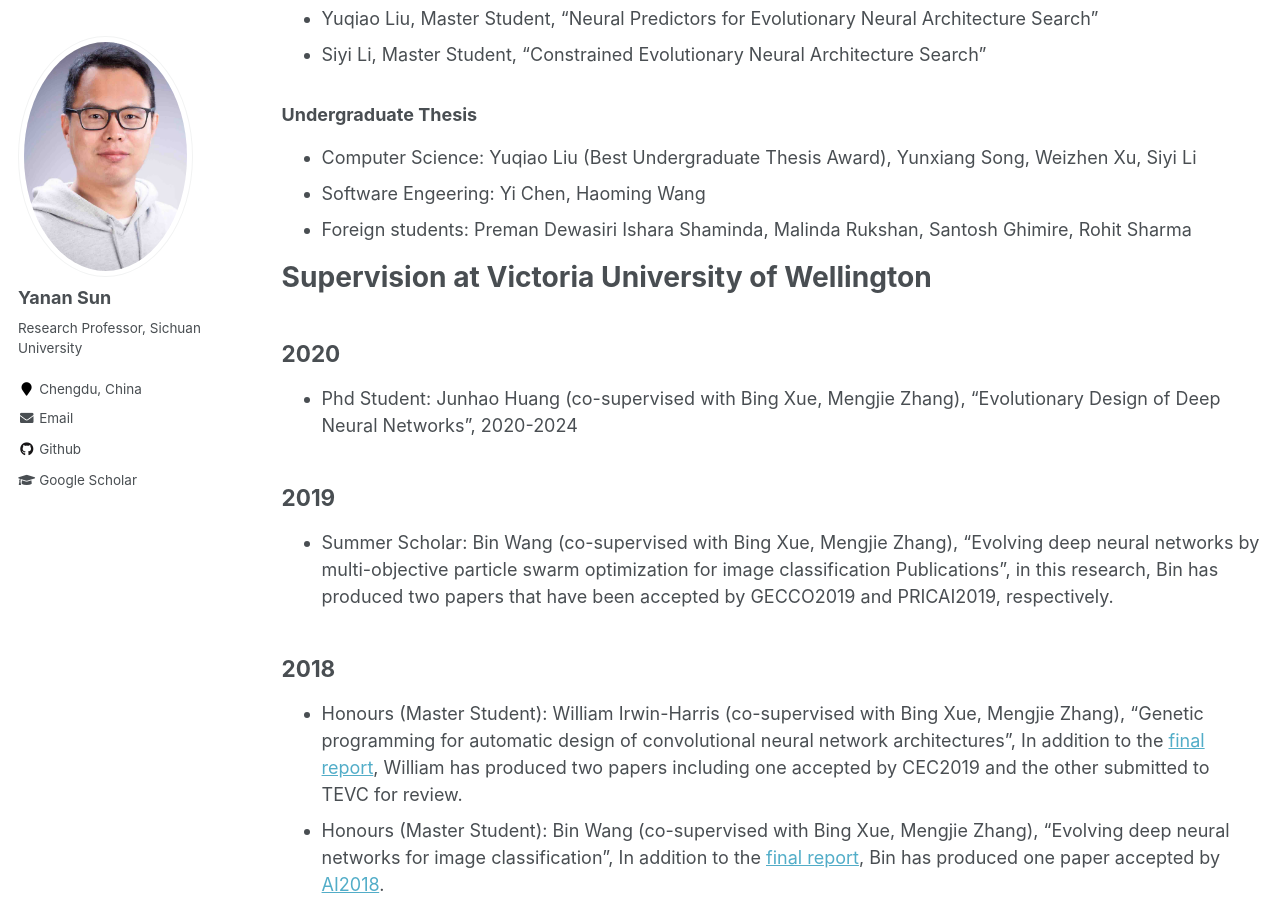
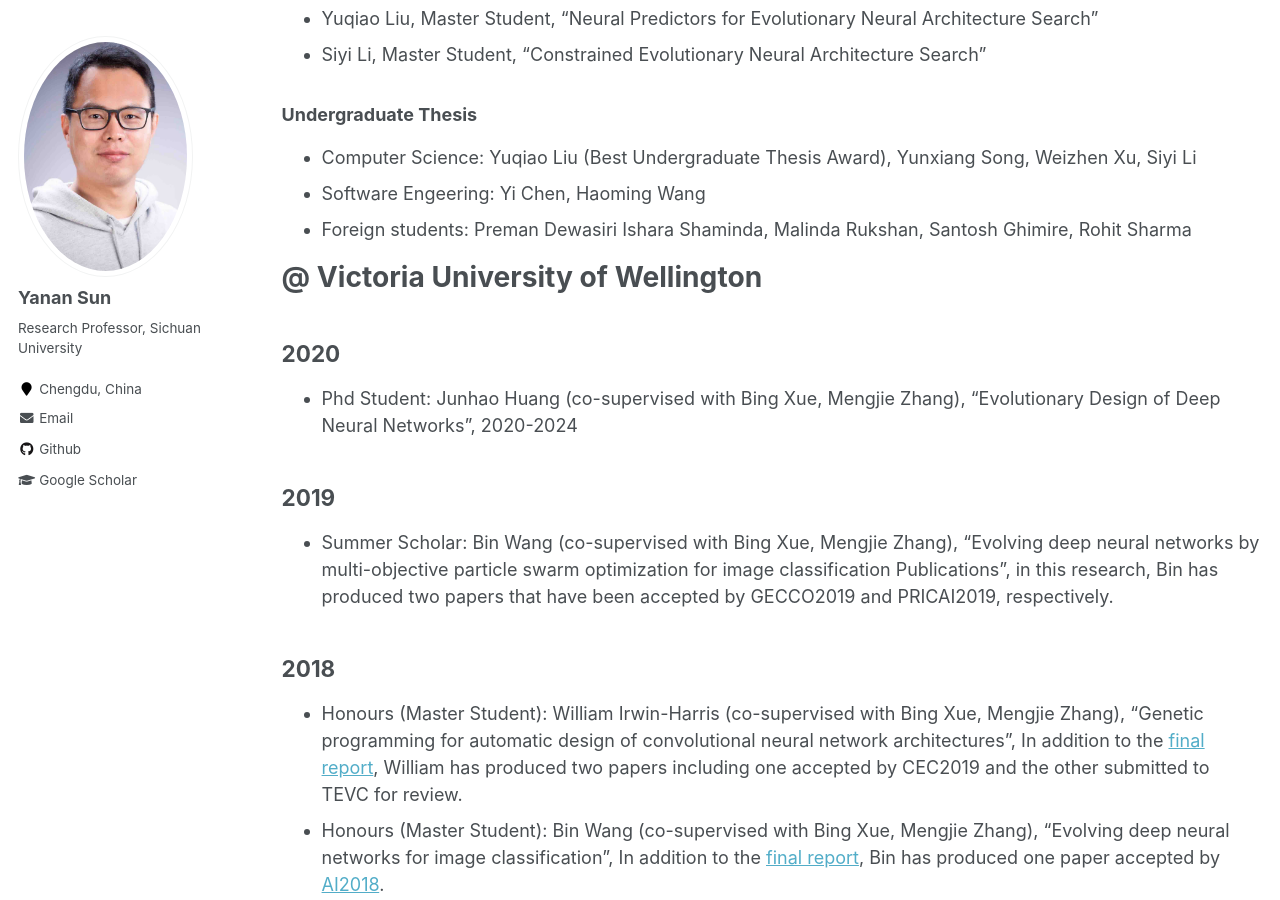
Before and after one commit to yn-sun/yn-sun.github.io, a Jekyll site: the page built from _pages/supervision.md, in a window 1280 px wide and 900 px high, scrolled down 1094 px. Built offline with Jekyll 4.4.1, drawn with Linux system fonts in a browser that asks for light colours; comment, search, counter and statistics services are not loaded; some of the changed text lies outside the part shown.

Commit message:
Update supervision.md

```diff
--- a/_pages/supervision.md
+++ b/_pages/supervision.md
@@ -5,7 +5,7 @@
 author_profile: true
 ---
 
-# Supervision at Sichuan University
+# @ Sichuan University
 ## 2021
 ### Graduate Student
 * Xiangning Xie, PhD Student, "Representations and Encoding Methods for Deep Neural Network Architectures"
@@ -35,7 +35,7 @@
 * Software Engeering: Yi Chen, Haoming Wang
 * Foreign students: Preman Dewasiri Ishara Shaminda, Malinda Rukshan, Santosh Ghimire, Rohit Sharma
 
-# Supervision at Victoria University of Wellington
+# @ Victoria University of Wellington
 ## 2020
 * Phd Student: Junhao Huang (co-supervised with Bing Xue, Mengjie Zhang), "Evolutionary Design of Deep Neural Networks", 2020-2024
 
```
